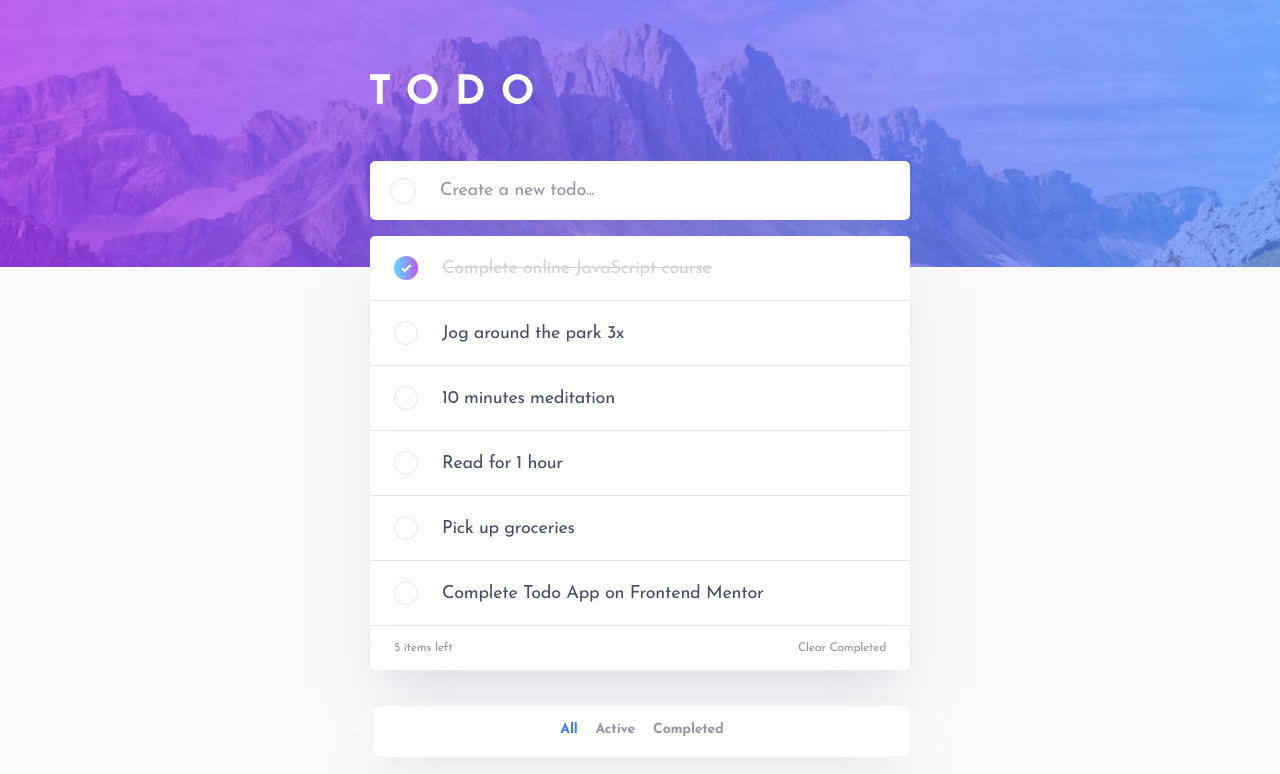
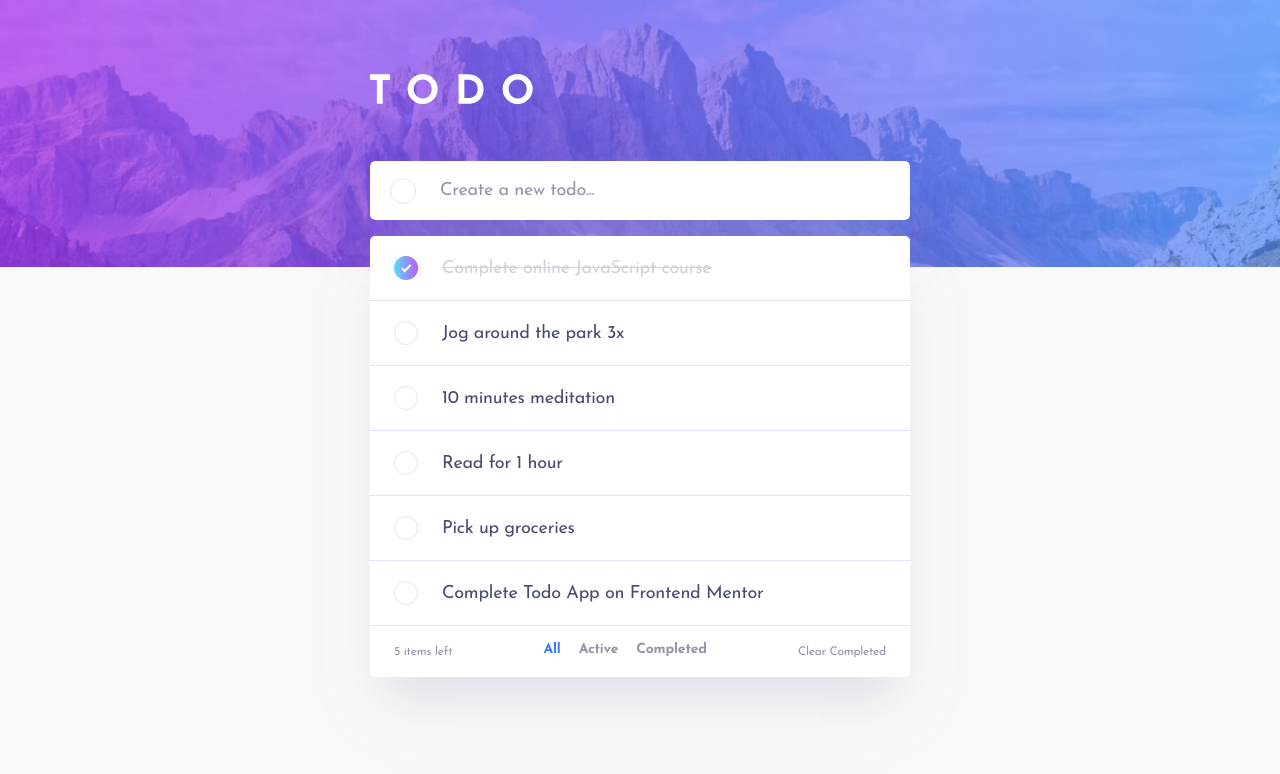
Before and after one commit to Orliland/todo-app, a React (Vite) app: page / in a window 1280 px wide. Shown: the top 774 px of the page. Built offline with nearby package versions, Linux system fonts and the light colour scheme.

Commit message:
add styles for filter tab in desktop view

```diff
--- a/src/components/FilterTasks/filtertasks.css
+++ b/src/components/FilterTasks/filtertasks.css
@@ -15,6 +15,19 @@
   background-color: var(--white);
 
   box-shadow: var(--card-shadow);
+}
+
+@media (min-width: 60rem) {
+  .filters {
+    grid-column: 2/3;
+    position: relative;
+    top: 0;
+    left: 0;
+    width: auto;
+    padding: 0 0 0.4rem;
+
+    box-shadow: none;
+  }
 }
 
 .filter {
--- a/src/components/Task/task.css
+++ b/src/components/Task/task.css
@@ -19,7 +19,7 @@
 .task:last-child {
   position: relative;
   justify-content: space-between;
-  grid-template-columns: auto auto;
+  grid-template-columns: auto auto auto;
   padding: 1.6rem 2rem 2rem;
   border: 0;
   border-radius: 0 0 0.5rem 0.5rem;
```
